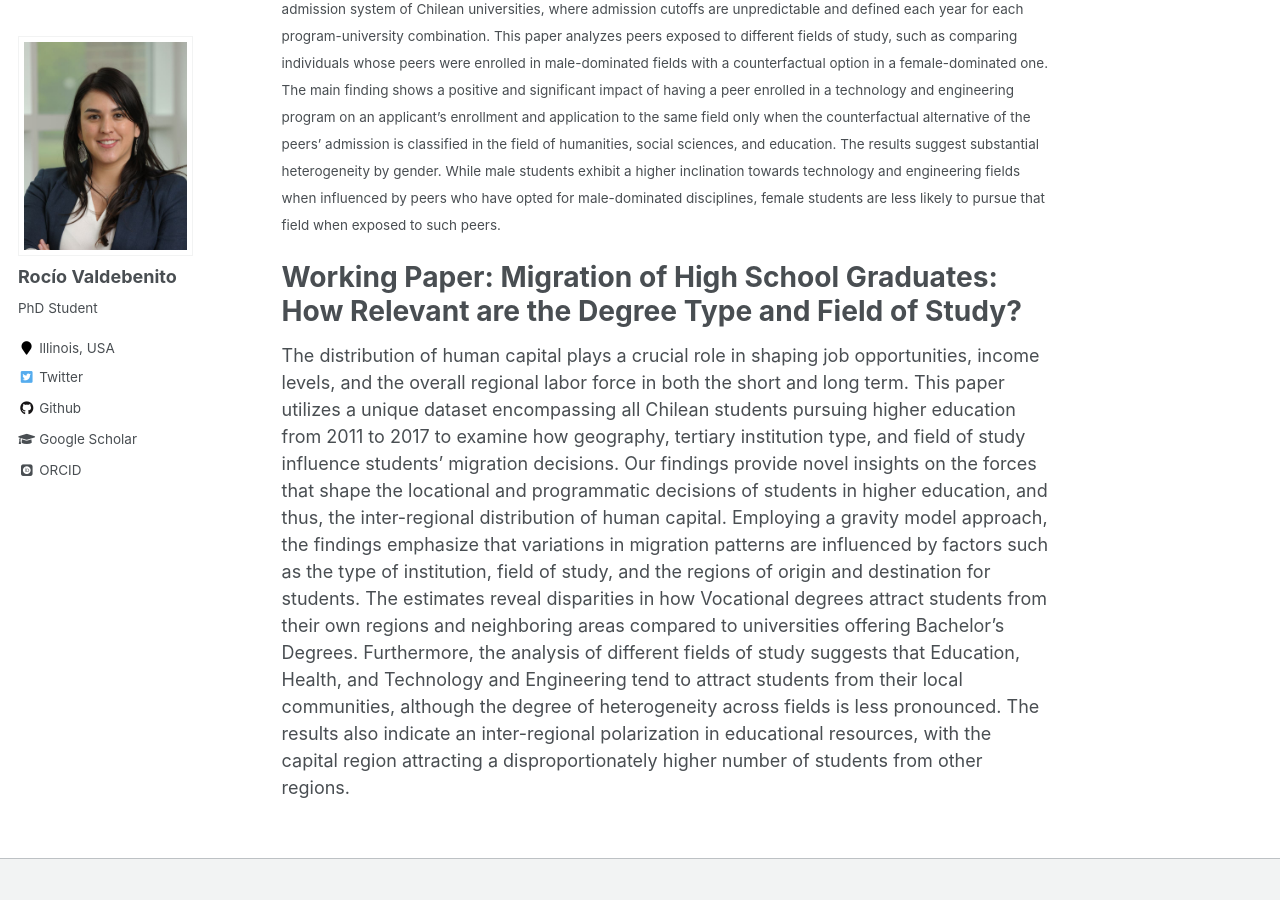
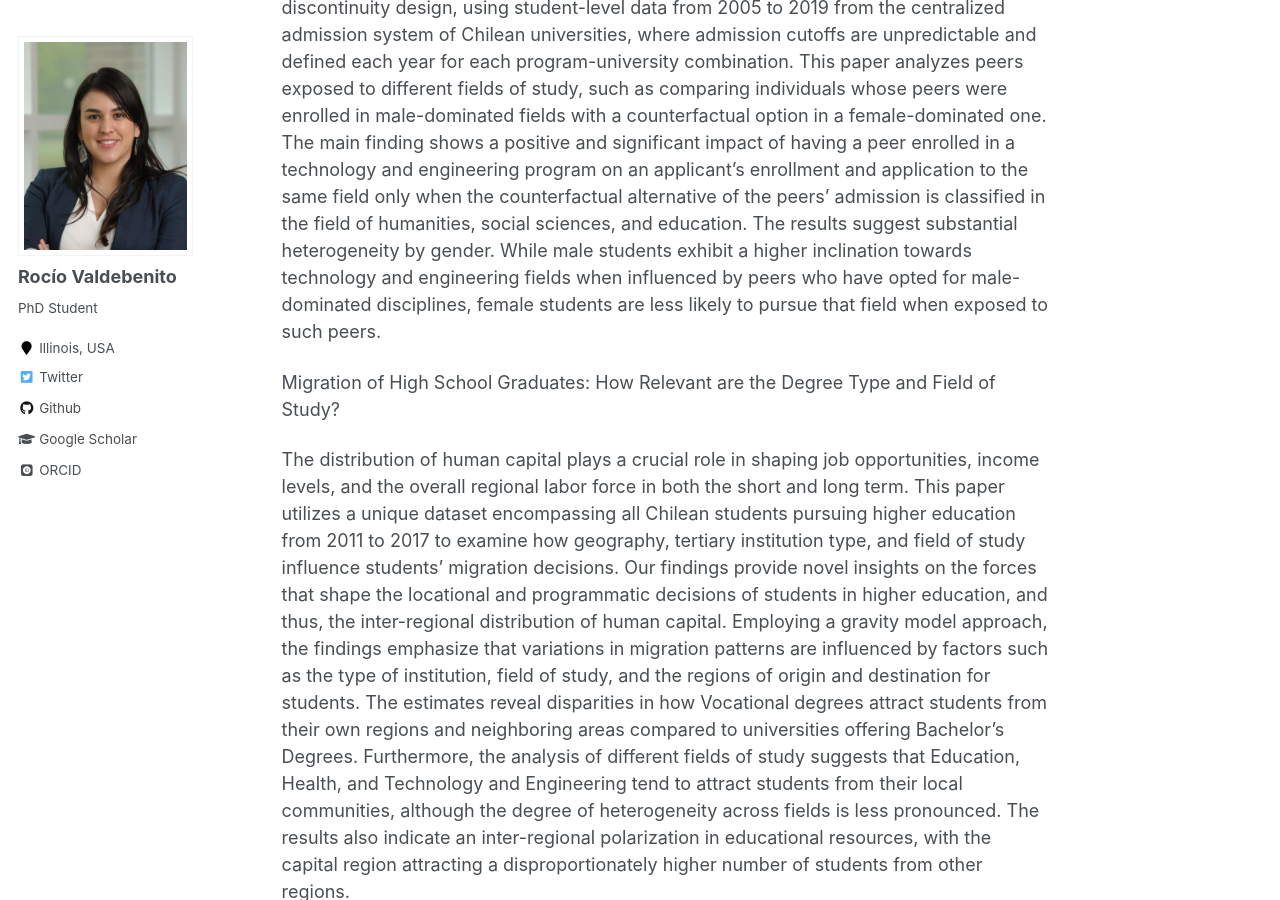
Before and after one commit to rvaldebenito/rvaldebenito.github.io, a Jekyll site: the page built from _pages/publications.md, in a window 1280 px wide and 900 px high, scrolled down 368 px. Built offline with Jekyll 4.4.1, drawn with Linux system fonts in a browser that asks for light colours; some web fonts are replaced.

Commit message:
Update publications.md

```diff
--- a/_pages/publications.md
+++ b/_pages/publications.md
@@ -5,23 +5,18 @@ permalink: /publications/
 author_profile: true
 ---
 
-
-{% include base_path %}
-
-
 # <center> Working Papers </center>
 - - -
 
 **Peer Influence and College Major Choices in Male-Dominated Fields** [*job market paper*] <br/>
 
-<small>
+
 This paper investigates the effect of high school peers' choices on individuals' college major choices and explores whether the gender of the individuals and their peers is a relevant mediating factor on these effects. The empirical approach employs a regression discontinuity design, using student-level data from 2005 to 2019 from the centralized admission system of Chilean universities, where admission cutoffs are unpredictable and defined each year for each program-university combination. This paper analyzes peers exposed to different fields of study, such as comparing individuals whose peers were enrolled in male-dominated fields with a counterfactual option in a female-dominated one. The main finding shows a positive and significant impact of having a peer enrolled in a technology and engineering program on an applicant's enrollment and application to the same field only when the counterfactual alternative of the peers' admission is classified in the field of humanities, social sciences, and education. The results suggest substantial heterogeneity by gender. While male students exhibit a higher inclination towards technology and engineering fields when influenced by peers who have opted for male-dominated disciplines, female students are less likely to pursue that field when exposed to such peers.
-</small>
 
 
 
+Migration of High School Graduates: How Relevant are the Degree Type and Field of Study?
+<br/>
 
-Working Paper: Migration of High School Graduates: How Relevant are the Degree Type and Field of Study?
-======
 
 The distribution of human capital plays a crucial role in shaping job opportunities, income levels, and the overall regional labor force in both the short and long term. This paper utilizes a unique dataset encompassing all Chilean students pursuing higher education from 2011 to 2017 to examine how geography, tertiary institution type, and field of study influence students' migration decisions. Our findings provide novel insights on the forces that shape the locational and programmatic decisions of students in higher education, and thus, the inter-regional distribution of human capital. Employing a gravity model approach, the findings emphasize that variations in migration patterns are influenced by factors such as the type of institution, field of study, and the regions of origin and destination for students. The estimates reveal disparities in how Vocational degrees attract students from their own regions and neighboring areas compared to universities offering Bachelor's Degrees. Furthermore, the analysis of different fields of study suggests that Education, Health, and Technology and Engineering tend to attract students from their local communities, although the degree of heterogeneity across fields is less pronounced. The results also indicate an inter-regional polarization in educational resources, with the capital region attracting a disproportionately higher number of students from other regions.
```
